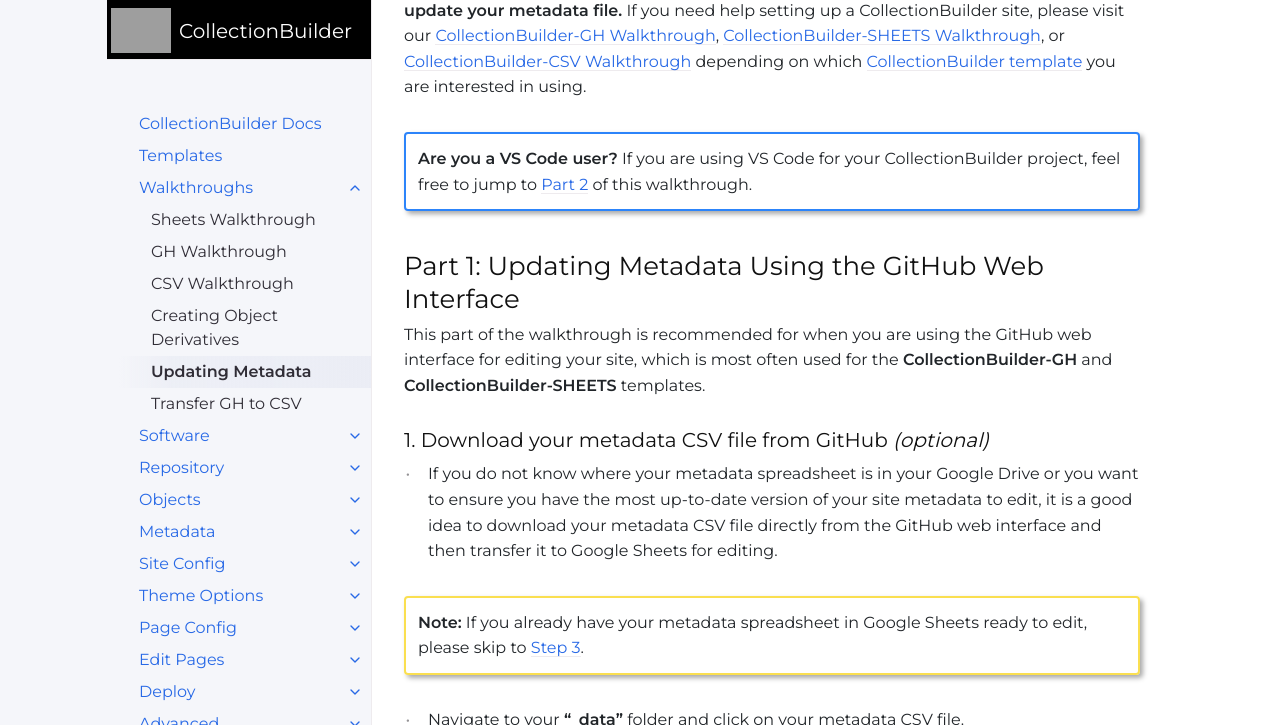
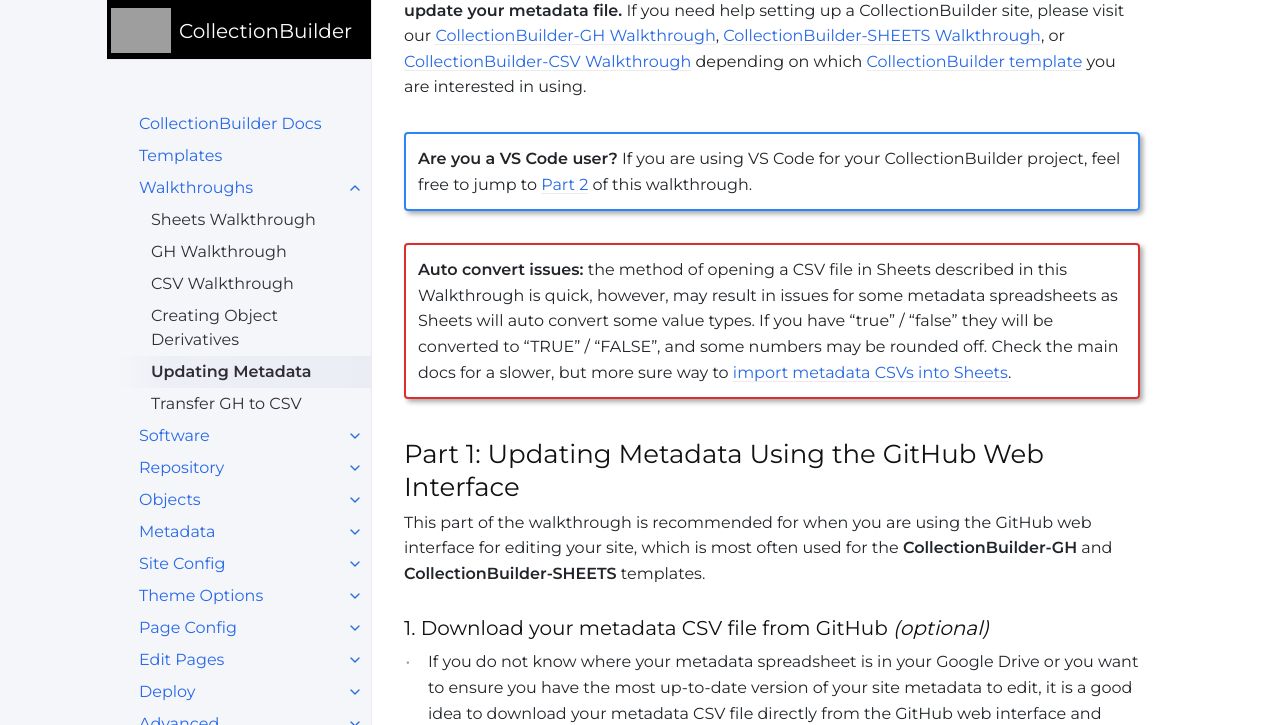
Before and after one commit to CollectionBuilder/cb-docs, a Jekyll site: the page built from docs/walkthroughs/updating-metadata.md, in a window 1280 px wide and 900 px high, scrolled down 311 px, cut to the strip 0-725 px from the top of the window. Built offline with Jekyll 4.4.1, drawn with Linux system fonts in a browser that asks for light colours; comment, search, counter and statistics services are not loaded.

Commit message:
warning about Sheets auto convert issue

```diff
--- a/docs/walkthroughs/updating-metadata.md
+++ b/docs/walkthroughs/updating-metadata.md
@@ -13,6 +13,11 @@ This two-part walkthrough provides steps for updating your CollectionBuilder sit
 
 {:.alert .alert-blue}
 **Are you a VS Code user?** If you are using VS Code for your CollectionBuilder project, feel free to jump to [Part 2](#part-2-updating-metadata-using-visual-studio-code) of this walkthrough.
+
+{:.alert .alert-red}
+**Auto convert issues:** the method of opening a CSV file in Sheets described in this Walkthrough is quick, however, may result in issues for some metadata spreadsheets as Sheets will auto convert some value types.
+If you have "true" / "false" they will be converted to "TRUE" / "FALSE", and some numbers may be rounded off.
+Check the main docs for a slower, but more sure way to [import metadata CSVs into Sheets](https://collectionbuilder.github.io/cb-docs/docs/metadata/uploading/#update-metadata).
 
 ## Part 1: Updating Metadata Using the GitHub Web Interface
 
```
